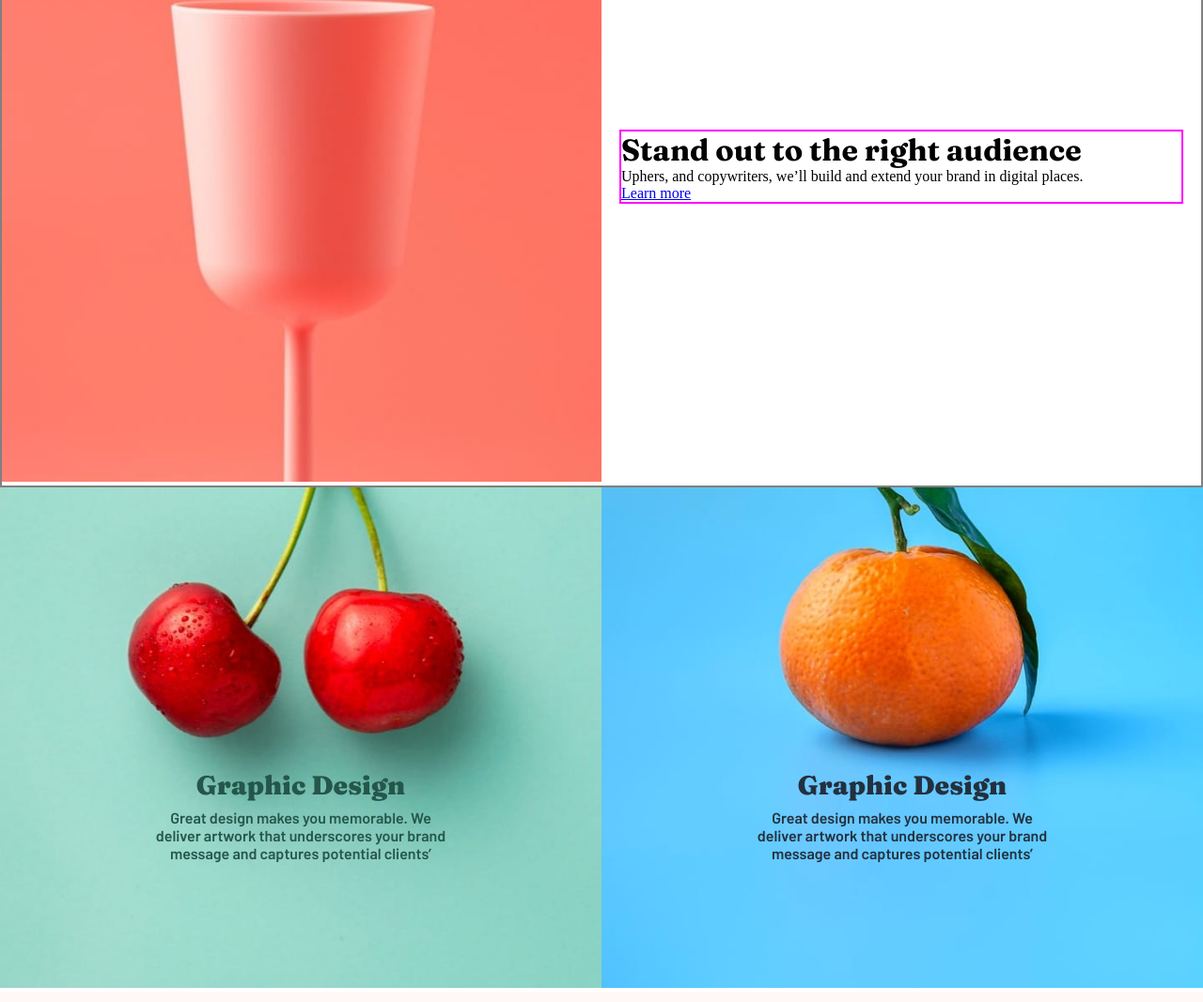
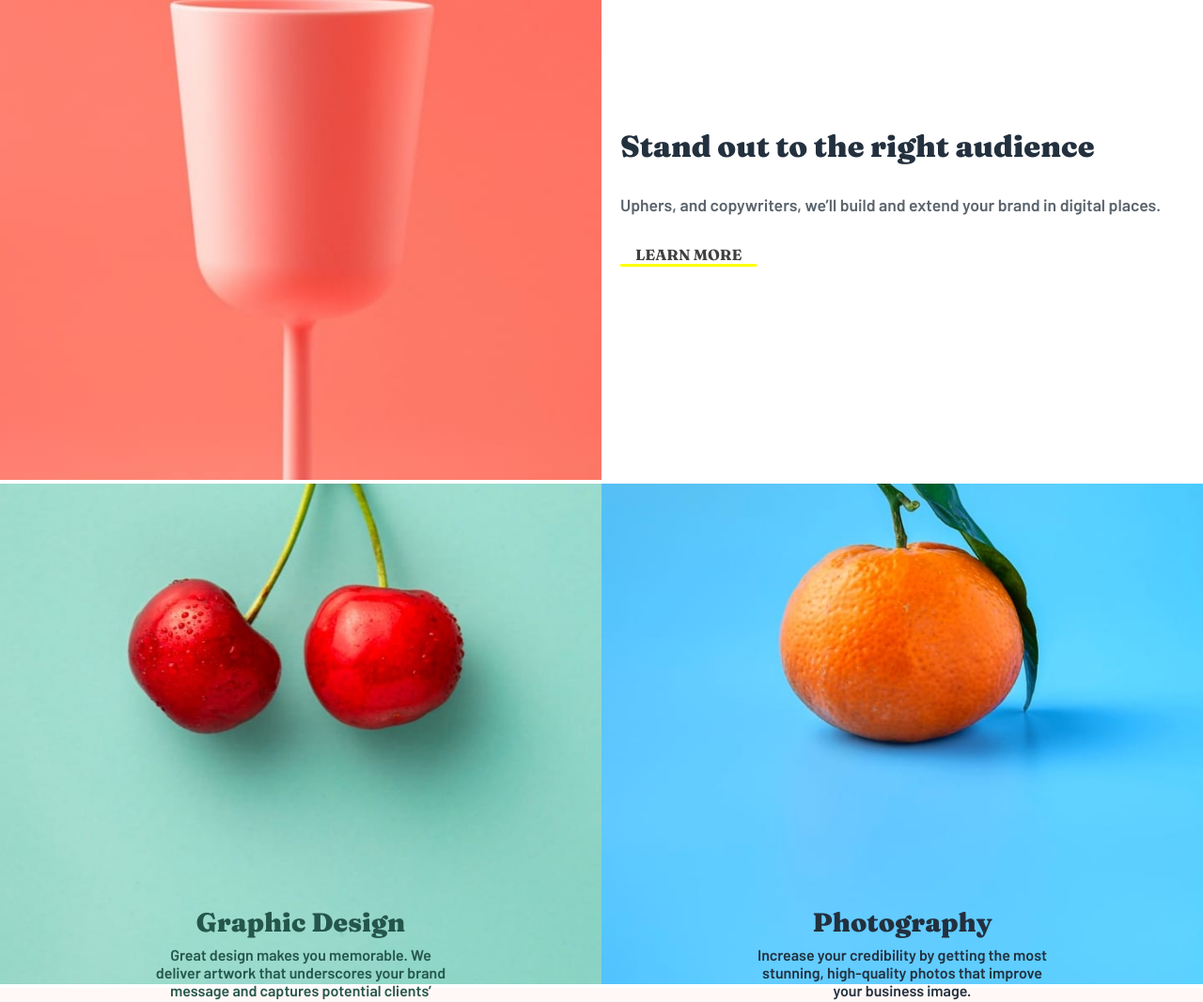
Before and after one commit to IkromBey/Sunny-side-agency-landing-page, a plain HTML site: page index.html in a window 1280 px wide. Shown: the part 1593-2660 px from the top of the page at 94% size. Drawn offline with Linux system fonts and the light colour scheme.

Commit message:
style column card text section

```diff
--- a/css/style.css
+++ b/css/style.css
@@ -99,15 +99,10 @@ header {
 .column-card {
   max-width: 100%;
   width: 600px;
-  border: 2px solid magenta;
   top: 50%;
   left: 50%;
   transform: translate(-50%, -50px);
   position: absolute;
-}
-
-.main {
-  border: 2px solid gray;
 }
 
 .section {
@@ -124,7 +119,33 @@ header {
   height: 100%;
   min-height: 650px;
 }
-
+.column-card__title {
+  font-family: "Fraunces", serif;
+  font-size: 2rem;
+  font-weight: 900;
+  color: hsl(212, 27%, 19%);
+  padding-bottom: 2rem;
+}
+.column-card__text {
+  font-family: 'Barlow', sans-serif;
+  font-weight: 600;
+  color: hsl(213, 9%, 39%);
+  font-size: 1.1rem;
+  padding-bottom: 2rem;
+}
+.column-card__text-link {
+  padding-right: 1rem;
+  padding-left: 1rem;
+  font-weight: 400;
+  text-transform: uppercase;
+  color: hsl(0, 0%, 25%);
+  text-decoration: none;
+  font-family: "Fraunces", serif ;
+  border-bottom: 3px solid yellow;
+}
+.column-card__text-link:hover {
+  border-bottom: 3px  solid hsl(51, 100%, 49%);
+}
 .column img {
   object-fit: cover;
   width: 100%;
@@ -162,9 +183,9 @@ header {
 .overlay-text__block {
   text-align: center;
   position: absolute;
-  top: 65%;
+  top: 500px;
   left: 50%;
-  transform: translate(-50%, -50%);
+  transform: translate(-50%, -50px);
 }
 .column-left {
   color: var(--Dark-desaturated-cyan);
@@ -190,51 +211,7 @@ header {
   height: 100%;
 }
 
-
-
-
-
-
-
-
-
-
-
-
-
-
-
-
-/* .last-column {
-  display: flex;
-  flex-direction: row;
-  width: 100%;
-  justify-content: center;
-}
-.column5 {
-  width: 50%;
-  overflow: hidden;
-}
-.column5-img {
-  object-fit: cover;
-  max-width: 100%;
-  height: auto;
-} */ */
-/* .overlay-text {
-  position: relative;
-
-}
-.overlay-text__block {
-  text-align: center;
-  position: absolute;
-  top: 80%;
-  left: 50%;
-  transform: translate(-50%,-100px);
-} */
-
-
-
-/* TETIMONIAL */
+/* TESTIMONIAL */
 
 .testimonial {
   margin: 0 auto;
--- a/index.html
+++ b/index.html
@@ -102,9 +102,9 @@
 
            <div class="overlay-text__block">
              <div>
-               <h2 class="overlay-text__block-title">Graphic Design</h2>
-               <p class="overlay-text__block-text">Great design makes you memorable. We deliver artwork that underscores your brand message and captures
-                 potential clients’</p>
+               <h2 class="overlay-text__block-title">Photography</h2>
+               <p class="overlay-text__block-text">Increase your credibility by getting the most stunning, high-quality
+                 photos that improve your business image.</p>
              </div>
            </div>
            <!--overlay text block-->
@@ -113,34 +113,6 @@
       </article>
     </div> <!--last main-->
 
-
-
-
-      <!-- <div class="section">
-        <div class="column column5">
-          <div class="column-card overlay-text">
-            <img class="column-card__img" src="images/desktop/image-graphic-design.jpg" alt="image of cherry">
-           <div class="overlay-text__block">
-             <div>
-                  <h2>Graphic Design</h2>
-                <p>Great design makes you memorable. We deliver artwork that underscores your brand message and captures
-                  potential clients’</p>
-                </div>
-              </div>
-            </div>
-          </div>
-          <div class="column column6">
-            <div class="column-card overlay-text">
-              <img class="column-card__img" src="images/desktop/image-photography.jpg" alt="image of orange">
-              <div class="overlay-text__block">
-                <h2>Photography</h2>
-                <p>Increase your credibility by getting the most stunning, high-quality photos that improve your business image.</p>
-
-              </div>
-            </div>
-          </div>
-        </div> -->
-        <!--section-->
 
  <section class="testimonial" style="    background: hsl(7, 99%, 70%, 0.05);">
    <div class="testimonial-title">
```
